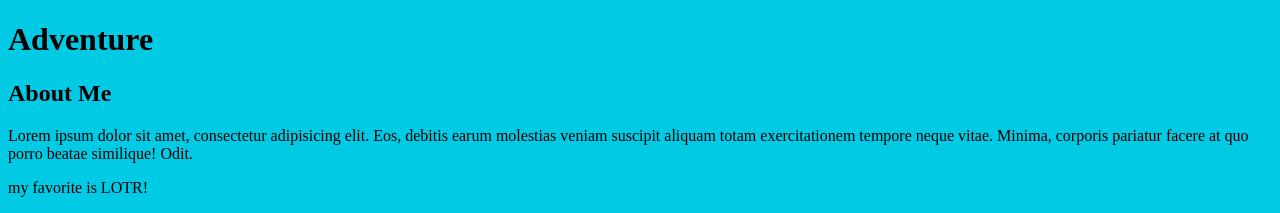
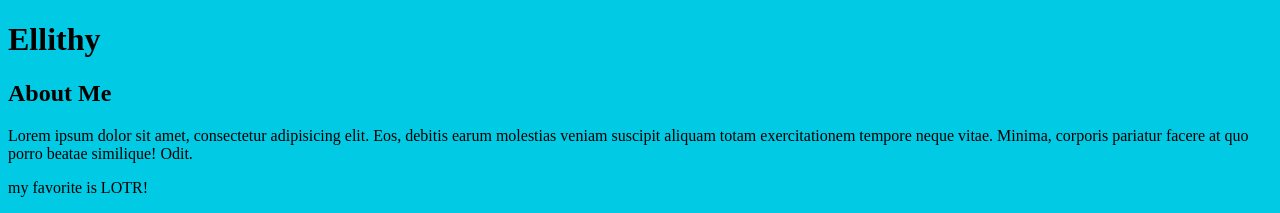
Before and after one commit to Ellithy1234/Reflections, a plain HTML site: page index.html in a window 1280 px wide. Shown: the top 213 px of the page. Drawn offline with Linux system fonts and the light colour scheme.

Commit message:
changes the heading

```diff
--- a/index.html
+++ b/index.html
@@ -10,7 +10,7 @@
 <body>
 
     <header>
-        <h1>Adventure</h1>
+        <h1>Ellithy</h1>
     </header>
 
     <div class="container">
```
